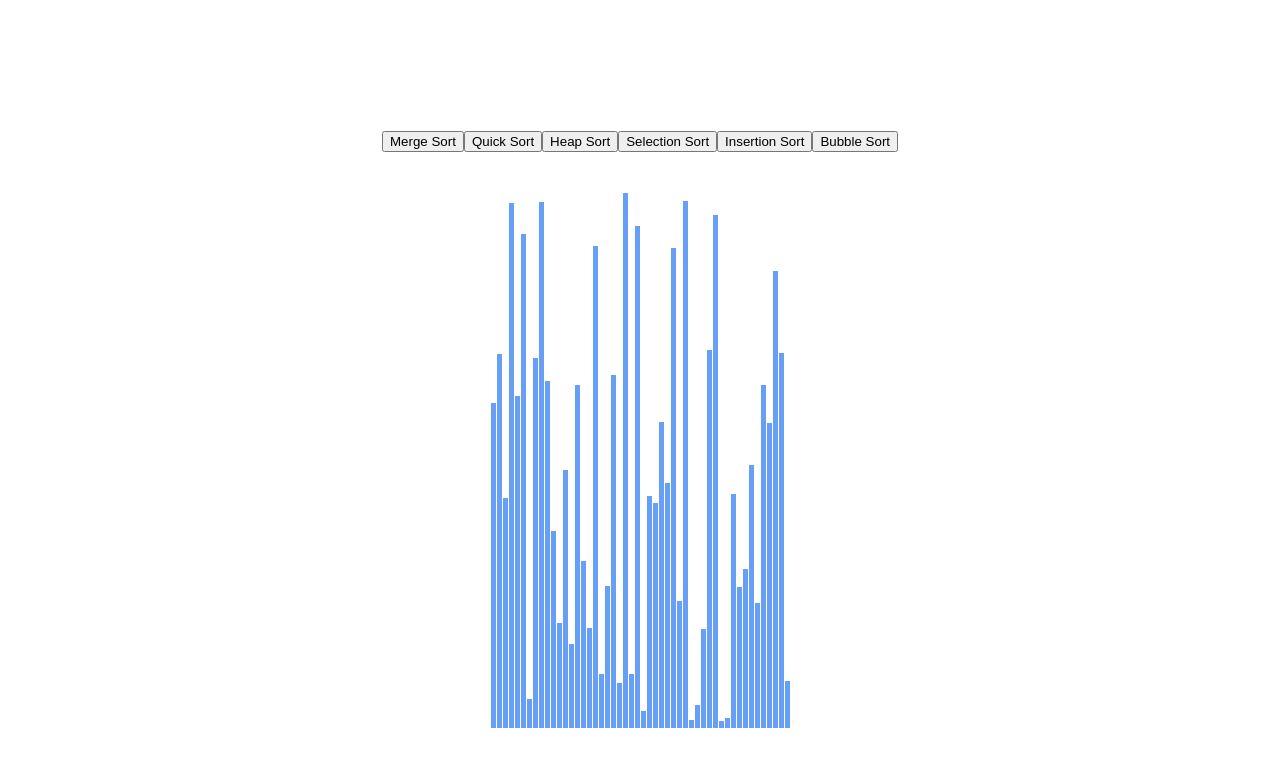
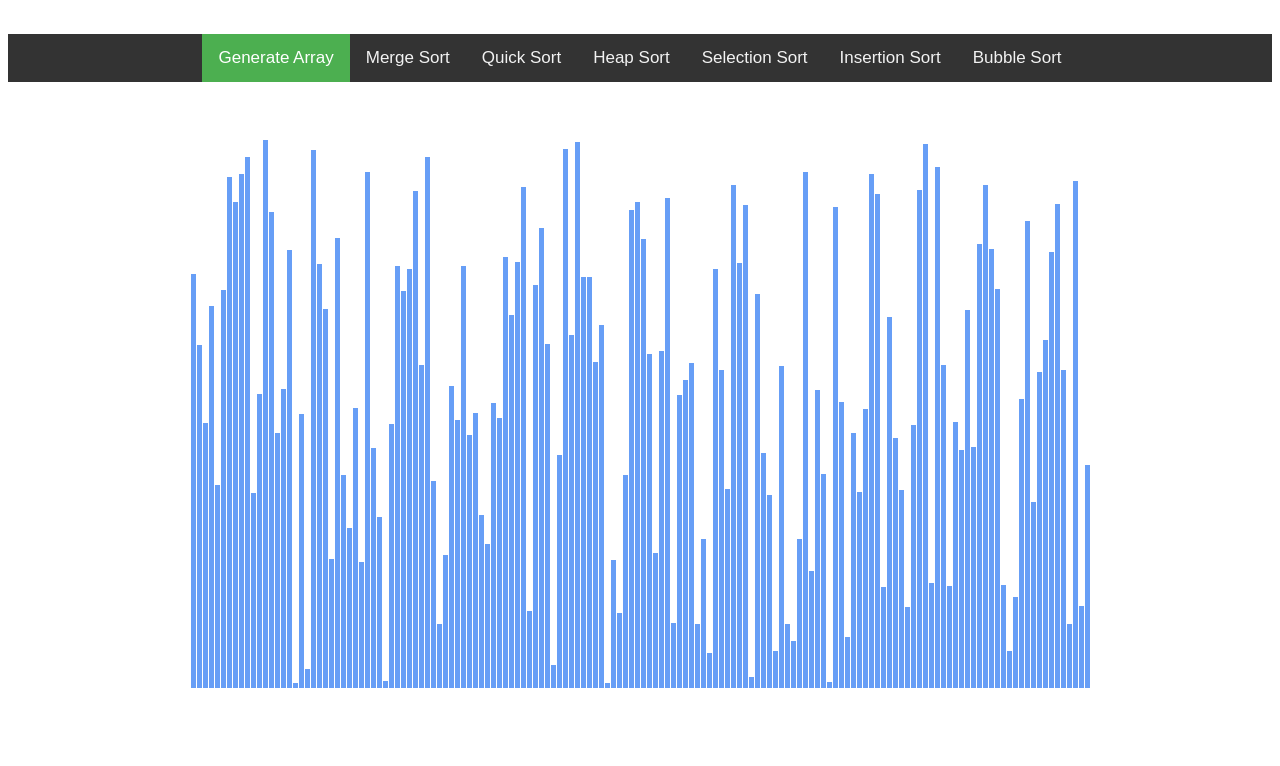
Before and after one commit to ybmlk/sorting-visualizer, a React (Create React App) app: page / in a window 1280 px wide. Shown: the top 766 px of the page. Built offline with nearby package versions, Linux system fonts and the light colour scheme.

Commit message:
add refactoring and styles

```diff
--- a/src/App.css
+++ b/src/App.css
@@ -1,38 +1,25 @@
-.App {
-  text-align: center;
+.menu-bar {
+  display: flex;
+  justify-content: center;
+  background-color: #333;
+  margin: auto;
+  width: 100%;
 }
 
-.App-logo {
-  height: 40vmin;
-  pointer-events: none;
+.menu-bar button {
+  background-color: Transparent;
+  color: #f2f2f2;
+  border: 0;
+  padding: 14px 16px;
+  font-size: 17px;
 }
 
-@media (prefers-reduced-motion: no-preference) {
-  .App-logo {
-    animation: App-logo-spin infinite 20s linear;
-  }
+.menu-bar button:hover {
+  background-color: #111;
+  /* color: black; */
 }
 
-.App-header {
-  background-color: #282c34;
-  min-height: 100vh;
-  display: flex;
-  flex-direction: column;
-  align-items: center;
-  justify-content: center;
-  font-size: calc(10px + 2vmin);
+.menu-bar button.generate {
+  background-color: #4caf50;
   color: white;
 }
-
-.App-link {
-  color: #61dafb;
-}
-
-@keyframes App-logo-spin {
-  from {
-    transform: rotate(0deg);
-  }
-  to {
-    transform: rotate(360deg);
-  }
-}
--- /dev/null
+++ b/src/animation/visualizeMerging.js
@@ -0,0 +1,24 @@
+// todo: color bars that are being compared
+// todo: color sorted bars
+function visualizeMerging(animation, speed, setBarArray, barArray) {
+  let interval = 0;
+
+  for (let i = 0; i < animation.length; i++) {
+    const barDivs = document.querySelectorAll('.array-bar');
+    const [currBar, currHeight, noAnimation] = animation[i];
+    if (!noAnimation) interval++;
+
+    setTimeout(() => {
+      barDivs[currBar].style.height = `${currHeight}px`;
+      if (!noAnimation) {
+        barDivs[currBar].style.backgroundColor = 'rgba(219, 57, 57, 0.8)';
+        setTimeout(() => {
+          barDivs[currBar].style.backgroundColor = 'rgba(66, 134, 244, 0.8)';
+        }, speed);
+      }
+    }, interval * speed);
+  }
+  setBarArray(barArray.sort((a, b) => a - b));
+}
+
+export default visualizeMerging;
--- /dev/null
+++ b/src/animation/visualizeSwapping.js
@@ -0,0 +1,22 @@
+// todo: color bars that are being compared
+// todo: color sorted bars
+function visualizeSwapping(animation, speed, setBarArray, barArray) {
+  for (let i = 0; i < animation.length; i++) {
+    const barDivs = document.querySelectorAll('.array-bar');
+    const [barOne, barTwo] = animation[i];
+    setTimeout(() => {
+      const temp = barDivs[barOne].style.height;
+      barDivs[barOne].style.height = barDivs[barTwo].style.height;
+      barDivs[barTwo].style.height = temp;
+      barDivs[barOne].style.backgroundColor = 'rgba(78, 216, 96, 0.8)';
+      barDivs[barTwo].style.backgroundColor = 'rgba(219, 57, 57, 0.8)';
+      setTimeout(() => {
+        barDivs[barOne].style.backgroundColor = 'rgba(66, 134, 244, 0.8)';
+        barDivs[barTwo].style.backgroundColor = 'rgba(66, 134, 244, 0.8)';
+      }, speed);
+    }, i * speed);
+  }
+  setBarArray(barArray.sort((a, b) => a - b));
+}
+
+export default visualizeSwapping;
--- a/src/components/Board.js
+++ b/src/components/Board.js
@@ -1,4 +1,6 @@
 import React, { useState, useEffect } from 'react';
+import Head from './Head';
+
 import selectionSort from '../algorithms/selectionSort';
 import insertionSort from '../algorithms/insertionSort';
 import bubbleSort from '../algorithms/bubbleSort';
@@ -6,7 +8,10 @@ import mergeSort from '../algorithms/mergeSort';
 import quickSort from '../algorithms/quickSort';
 import heapSort from '../algorithms/heapSort';
 
-const NUM_OF_BARS = 50;
+import visualizeSwapping from '../animation/visualizeSwapping';
+import visualizeMerging from '../animation/visualizeMerging';
+
+const NUM_OF_BARS = 150;
 const MIN_HEIGHT = 5;
 const MAX_HEIGHT = 550;
 
@@ -14,128 +19,68 @@ function Board() {
   const [barArray, setBarArray] = useState([]);
 
   useEffect(() => {
+    generateNewArray();
+  }, []);
+
+  const generateNewArray = () => {
     const newArray = [];
     for (let i = 0; i < NUM_OF_BARS; i++) {
       const randHeight = Math.floor(Math.random() * (MAX_HEIGHT - MIN_HEIGHT + 1)) + MIN_HEIGHT;
       newArray.push(randHeight);
     }
     setBarArray(newArray);
-  }, []);
-
-  // todo: color bars that are being compared
-  // todo: color sorted bars
-  const visualizeSwapping = (animation, speed) => {
-    for (let i = 0; i < animation.length; i++) {
-      const barDivs = document.querySelectorAll('.array-bar');
-      const [barOne, barTwo] = animation[i];
-      setTimeout(() => {
-        const temp = barDivs[barOne].style.height;
-        barDivs[barOne].style.height = barDivs[barTwo].style.height;
-        barDivs[barTwo].style.height = temp;
-        barDivs[barOne].style.backgroundColor = 'rgba(78, 216, 96, 0.8)';
-        barDivs[barTwo].style.backgroundColor = 'rgba(219, 57, 57, 0.8)';
-        setTimeout(() => {
-          barDivs[barOne].style.backgroundColor = 'rgba(66, 134, 244, 0.8)';
-          barDivs[barTwo].style.backgroundColor = 'rgba(66, 134, 244, 0.8)';
-        }, speed);
-      }, i * speed);
-    }
-    setBarArray(barArray.sort((a, b) => a - b));
   };
 
-  // todo: color bars that are being compared
-  // todo: color sorted bars
   const handleMergeSort = () => {
     const animation = mergeSort(barArray.slice());
-    setBarArray(barArray.sort((a, b) => a - b));
-    const speed = 50;
-    let k = 0;
-
-    for (let i = 0; i < animation.length; i++) {
-      const barDivs = document.querySelectorAll('.array-bar');
-      const [currBar, currHeight, noAnimation] = animation[i];
-      if (!noAnimation) k++;
-
-      setTimeout(() => {
-        barDivs[currBar].style.height = `${currHeight}px`;
-        if (!noAnimation) {
-          barDivs[currBar].style.backgroundColor = 'rgba(219, 57, 57, 0.8)';
-          setTimeout(() => {
-            barDivs[currBar].style.backgroundColor = 'rgba(66, 134, 244, 0.8)';
-          }, speed);
-        }
-      }, k * speed);
-    }
+    visualizeMerging(animation, 50, setBarArray, barArray);
   };
 
   const handleInsertionSort = () => {
     const animation = insertionSort(barArray.slice());
-    setBarArray(barArray.sort((a, b) => a - b));
-    const speed = 50;
-    let k = 0;
-
-    for (let i = 0; i < animation.length; i++) {
-      const barDivs = document.querySelectorAll('.array-bar');
-      const [currBar, currHeight, noAnimation] = animation[i];
-      if (!noAnimation) k++;
-
-      setTimeout(() => {
-        barDivs[currBar].style.height = `${currHeight}px`;
-        if (!noAnimation) {
-          barDivs[currBar].style.backgroundColor = 'rgba(219, 57, 57, 0.8)';
-          setTimeout(() => {
-            barDivs[currBar].style.backgroundColor = 'rgba(66, 134, 244, 0.8)';
-          }, speed);
-        }
-      }, k * speed);
-    }
+    visualizeMerging(animation, 10, setBarArray, barArray);
   };
 
   const handleBubbleSort = () => {
     const animation = bubbleSort(barArray.slice());
-    visualizeSwapping(animation, 10);
+    visualizeSwapping(animation, 10, setBarArray, barArray);
   };
 
   // todo: color the pivot
   const handleQuickSort = () => {
     const animation = quickSort(barArray.slice());
-    visualizeSwapping(animation, 60);
+    visualizeSwapping(animation, 60, setBarArray, barArray);
   };
 
   const handleHeapSort = () => {
     const animation = heapSort(barArray.slice());
-    visualizeSwapping(animation, 30);
+    visualizeSwapping(animation, 30, setBarArray, barArray);
   };
 
   const handleSelectionSort = () => {
     const animation = selectionSort(barArray.slice());
-    visualizeSwapping(animation, 80);
+    visualizeSwapping(animation, 80, setBarArray, barArray);
+  };
+
+  const actions = {
+    generateNewArray,
+    handleMergeSort,
+    handleQuickSort,
+    handleHeapSort,
+    handleSelectionSort,
+    handleInsertionSort,
+    handleBubbleSort,
   };
 
   return (
-    <div
-      style={{
-        height: '90vh',
-        display: 'flex',
-        flexDirection: 'column',
-        alignItems: 'center',
-        justifyContent: 'flex-end',
-      }}
-    >
-      <div style={{ marginBottom: 40 }}>
-        <button onClick={handleMergeSort}>Merge Sort</button>
-        <button onClick={handleQuickSort}>Quick Sort</button>
-        <button onClick={handleHeapSort}>Heap Sort</button>
-        <button onClick={handleSelectionSort}>Selection Sort</button>
-        <button onClick={handleInsertionSort}>Insertion Sort</button>
-        <button onClick={handleBubbleSort}>Bubble Sort</button>
-      </div>
+    <div>
+      <Head {...actions} />
       <div
         style={{
           display: 'flex',
           justifyContent: 'center',
           alignItems: 'flex-end',
-          // marginBottom: 100,
+          height: 580,
         }}
       >
         {barArray.map((height, idx) => {
--- /dev/null
+++ b/src/components/Head.js
@@ -0,0 +1,36 @@
+import React from 'react';
+
+function Head({
+  generateNewArray,
+  handleMergeSort,
+  handleQuickSort,
+  handleHeapSort,
+  handleSelectionSort,
+  handleInsertionSort,
+  handleBubbleSort,
+}) {
+  return (
+    <div
+      style={{
+        display: 'flex',
+        justifyContent: 'flex-start',
+        alignItems: 'flex-start',
+        height: 100,
+      }}
+    >
+      <div className='menu-bar'>
+        <button className='generate' onClick={generateNewArray}>
+          Generate Array
+        </button>
+        <button onClick={handleMergeSort}>Merge Sort</button>
+        <button onClick={handleQuickSort}>Quick Sort</button>
+        <button onClick={handleHeapSort}>Heap Sort</button>
+        <button onClick={handleSelectionSort}>Selection Sort</button>
+        <button onClick={handleInsertionSort}>Insertion Sort</button>
+        <button onClick={handleBubbleSort}>Bubble Sort</button>
+      </div>
+    </div>
+  );
+}
+
+export default Head;
```
